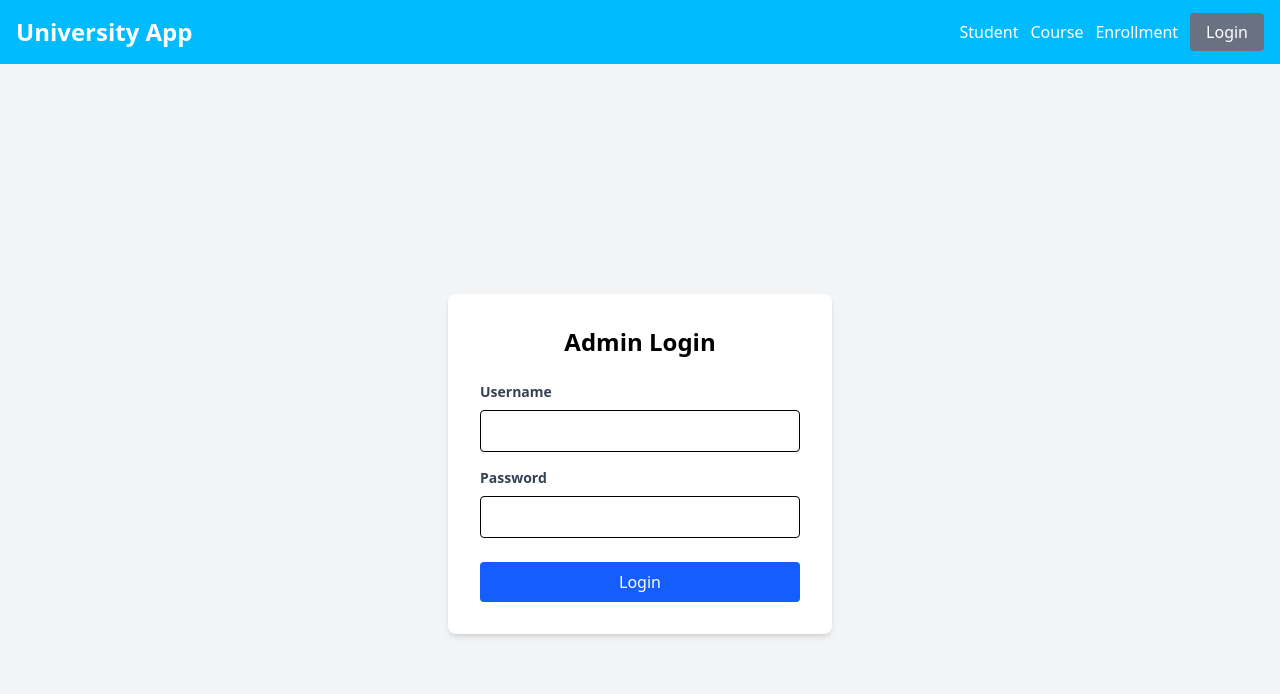
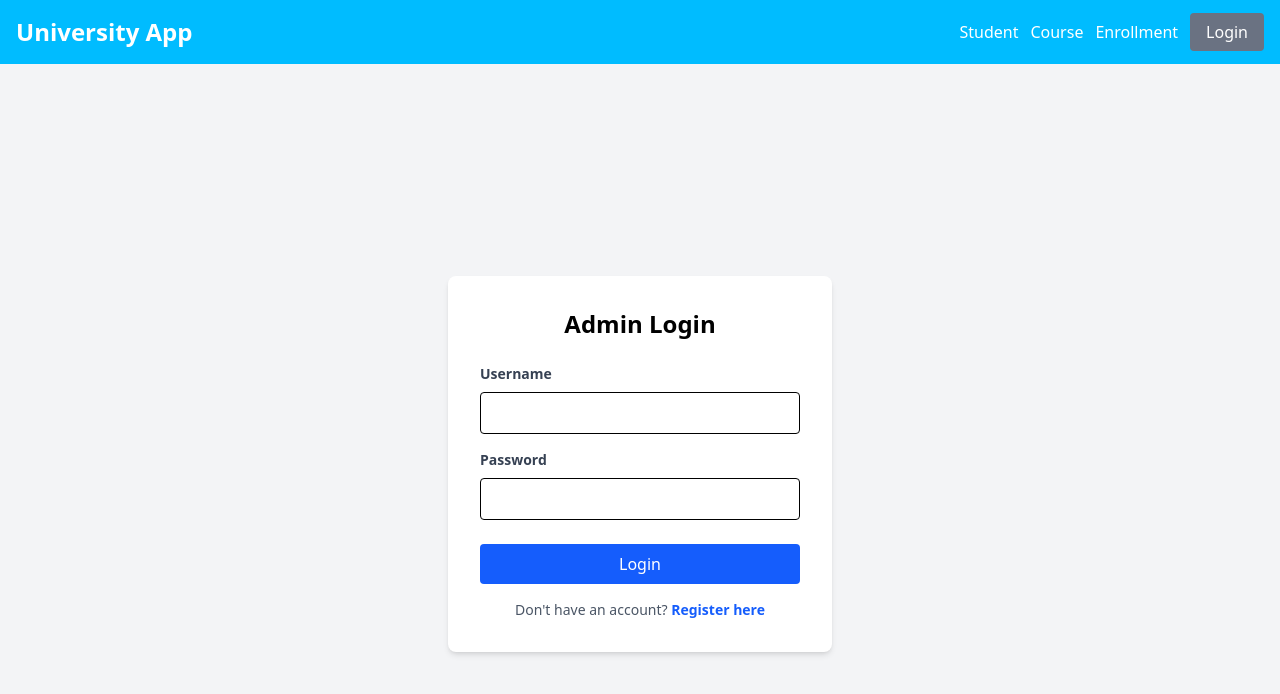
Before and after one commit to sachinthamadushan/university-front-industrial, a React app: page /login in a window 1280 px wide. Shown: the top 694 px of the page. Built offline with nearby package versions, Linux system fonts and the light colour scheme; the HTML template or start-up script is replaced by a standard one.

Commit message:
Login page updated

```diff
--- a/src/App.tsx
+++ b/src/App.tsx
@@ -7,6 +7,7 @@ import { CoursePage } from "./pages/CoursePage";
 import { EnrollmentPage } from "./pages/EnrollmentPage";
 import { Toaster } from "react-hot-toast";
 import LoginPage from "./pages/LoginPage";
+import RegistrationPage from "./pages/RegistrationPage";
 
 function App() {
   return (
@@ -34,6 +35,7 @@ function App() {
           <Route path="/course" element={<CoursePage/>}></Route>
           <Route path="/enrollment" element={<EnrollmentPage/>}></Route>
           <Route path="/login" element={<LoginPage/>}></Route>
+          <Route path="/register" element={<RegistrationPage/>}></Route>
         </Routes>
       </main>
       <footer>
--- a/src/pages/LoginPage.tsx
+++ b/src/pages/LoginPage.tsx
@@ -1,3 +1,4 @@
+import { Link } from "react-router-dom";
 
 const LoginPage = () => {
     return (
@@ -16,6 +17,14 @@ const LoginPage = () => {
           <button type="submit" className="w-full bg-blue-600 text-white p-2
           rounded hover:bg-blue-700">Login</button>
         </form>
+        <div className="mt-4 text-center text-sm">
+          <p className="text-gray-600">
+            Don't have an account?{' '}
+            <Link to="/register" className="text-blue-600 hover:underline font-bold">
+              Register here
+            </Link>
+          </p>
+        </div>
       </div>
     </div>
   );
--- a/src/pages/RegistrationPage.tsx
+++ b/src/pages/RegistrationPage.tsx
@@ -5,8 +5,6 @@ const RegistrationPage = () => {
     <div className="flex items-center justify-center min-h-screen bg-gray-100">
       <div className="bg-white p-8 rounded-lg shadow-md w-96">
         <h2 className="text-2xl font-bold mb-6 text-center text-blue-600">Create Account</h2>
-
-
         <form>
           <div className="mb-4">
             <label className="block text-gray-700 text-sm font-bold mb-2">Username</label>
```
